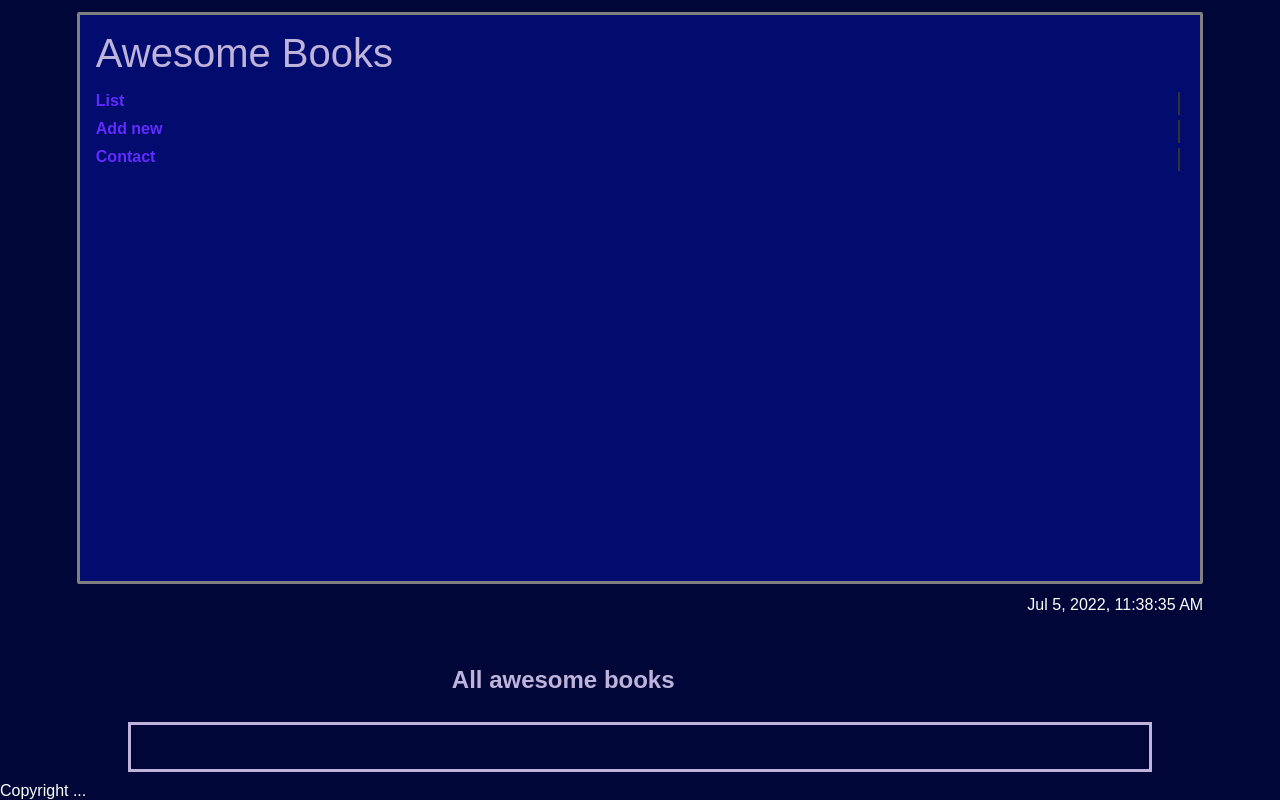
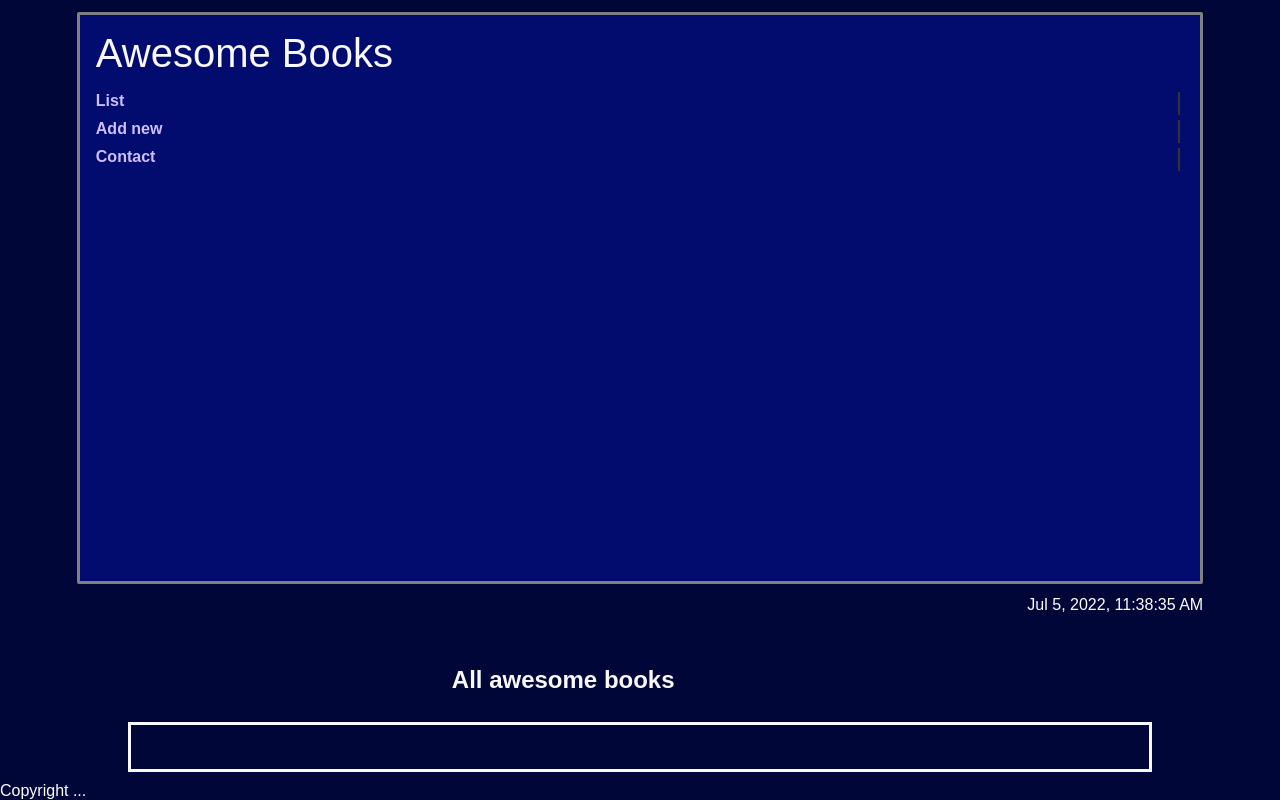
Before and after one commit to zakiyousufi/AwesomeBook-ES6, a website with bundled scripts: page index.html in a window 1280 px wide. Built offline with nearby package versions, Linux system fonts and the light colour scheme.

Commit message:
done with styling

```diff
--- a/index.css
+++ b/index.css
@@ -2,10 +2,10 @@
   --dark: #000638;
   --darker: #020c6e;
   --darkest: #070031;
-  --light: rgb(57, 53, 255);
-  --pink: #632bff;
-  --purple: #8b71ff;
-  --gray: #bfb3db;
+  --light: rgb(221, 220, 255);
+  --pink: #cfbeff;
+  --purple: #e5e0ff;
+  --gray: #f9f7ff;
 }
 
 * {
@@ -64,6 +64,10 @@ button {
   border: none;
   outline: none;
   background: none;
+}
+
+a{
+  color: #fff;
 }
 
 .nav-list li {
```
